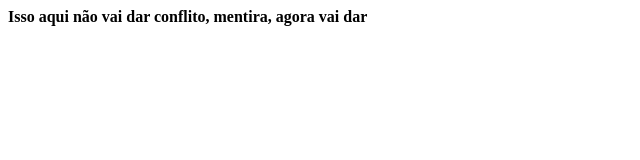
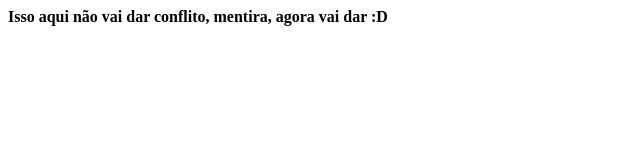
Before and after one commit to pedromoraesh/GCS, a plain HTML site: page Index.html in a window 1280 px wide. Shown: the full height of the page, 0-640 px from the left. Drawn offline with Linux system fonts and the light colour scheme.

Commit message:
Conflito

```diff
--- a/Index.html
+++ b/Index.html
@@ -1 +1 @@
-<b>Isso aqui não vai dar conflito, mentira, agora vai dar<b>
+<b>Isso aqui não vai dar conflito, mentira, agora vai dar :D<b>
```
